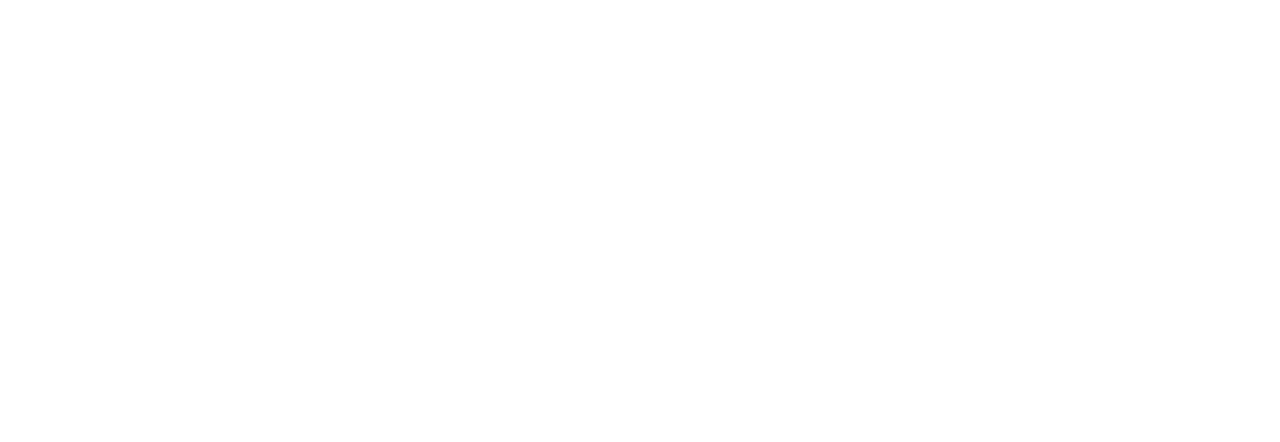
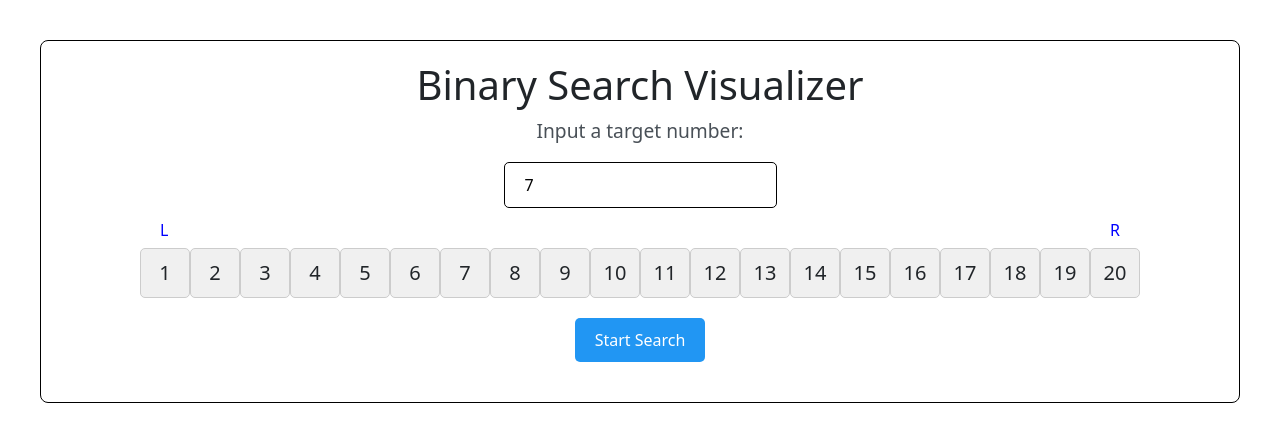
Before and after one commit to Joshua-Onley/AlgorithmsVisualiser, a React (Vite) app: page /binary-search in a window 1280 px wide. Before the commit this address had no page. Shown: the top 442 px of the page. Built offline with nearby package versions, Linux system fonts and the light colour scheme.

Commit message:
Added binary search animation - still improvements to be made

```diff
--- a/src/App.tsx
+++ b/src/App.tsx
@@ -2,6 +2,7 @@
 import { BrowserRouter as Router, Route, Routes } from "react-router-dom";
 import ListGroup from "./components/ListGroup";
 import LinearSearchVisualizer from "./components/LinearSearchAnimation"; // Import your visualizer component
+import BinarySearchVisualizer from "./components/BinarySearchAnimation";
 import "./App.css"
 
 
@@ -12,6 +13,7 @@
         <Routes>
           <Route path="/" element={<ListGroup />} />
           <Route path="/linear-search" element={<LinearSearchVisualizer />} />
+          <Route path="/binary-search" element={<BinarySearchVisualizer />} /> {/* Add the binary search route */}
         </Routes>
       </div>
     </Router>
--- a/src/components/BinarySearchAnimation.tsx
+++ b/src/components/BinarySearchAnimation.tsx
@@ -1,27 +1,135 @@
-// This line imports the react library, which is necessary to use JSX (the syntax used in React to define components)
-// useState, useEffect, and useRef are React hooks
-//useState: allows you to add state to functional components
-//useEffect: allows you to perform sideaffects in your component (e.g., fetching data/subscriptions)
-//useRef: Creates a mutable object that persists for the full lifetime of the component, often used to store a reference to a DOM element or to hold values across renders
 import React, { useState, useEffect, useRef } from "react";
-
-// imports the motion component from the framer-motion library, which is used for animations
 import { motion } from "framer-motion";
-
-// imports CSS file for styling
 import "../App.css";
 
 function BinarySearchVisualizer() {
-    const initialArray = [5, 3, 8, 2, 7, 9, 1];
-    const [array, setArray] = useState(initialArray);
-    const [target, setTarget] = useState(7);
-    const [currentIndex, setCurrentIndex] = useState(-1);
-    const [found, setFound] = useState<boolean | null>(null);
-    const [searching, setSearching] = useState(false);
-    const intervalRef = useRef<number | null>(null);
+    const initialArray = [1, 2, 3, 4, 5, 6, 7, 8, 9, 10, 11, 12, 13, 14, 15, 16, 17, 18, 19, 20]; // Initial array for binary search (sorted)
+    const [array, setArray] = useState(initialArray); // State to manage the array
+    const [target, setTarget] = useState(7); // Default target value
+    const [left, setLeft] = useState(0); // Left boundary of the array
+    const [right, setRight] = useState(array.length - 1); // Right boundary of the array
+    const [mid, setMid] = useState((left + right) / 2); // Mid point of the array
+    const [currentIndex, setCurrentIndex] = useState<number | null>(null); // state variable to keep track of the current index being searched
+    const [found, setFound] = useState<boolean | null>(null); // variable to determine if the target has been found
+    const [searching, setSearching] = useState(false); // variable to indicate if the search is in progress
+    const intervalRef = useRef<number | null>(null); // reference to store the interval ID for clearing it later
+    // Binary Search function with animation
+    const binarySearch = () => {
+        let l = 0; // left pointer initially set to 0
+        let r = array.length - 1; // right pointer initially set to the last index of the array
 
-    const binarySearch = () => {
+        setSearching(true);
 
-    }
+        intervalRef.current = window.setInterval(() => {
+            if (l <= r) {
+                const mid = Math.floor((l + r) / 2); // Find the middle index
+                setCurrentIndex(mid); // Highlight the current mid index
+                setLeft(l); // Set left pointer
+                setRight(r); // Set right pointer
+                setMid(mid); // set mid pointer
 
+                if (array[mid] === target) {
+                    setFound(true); // If the element is found
+                    clearInterval(intervalRef.current!);
+                    setSearching(false);
+                } else if (array[mid] < target) {
+                    l = mid + 1; // Search the right half
+                } else {
+                    r = mid - 1; // Search the left half
+                }
+            } else {
+                setFound(false); // If target is not found
+                clearInterval(intervalRef.current!);
+                setSearching(false);
+            }
+        }, 2000); // Adjust the delay to control animation speed
+    };
+
+    // Handle search button click
+    const handleSearch = () => {
+        setLeft(0);
+        setRight(array.length - 1);
+        setCurrentIndex(null);
+        setFound(null);
+        binarySearch();
+        setMid(Math.floor((0 + (array.length - 1)) / 2));
+    };
+
+    useEffect(() => {
+        return () => clearInterval(intervalRef.current!);
+    }, []);
+
+    return (
+        <div className="search-container">
+            <h1>Binary Search Visualizer</h1>
+            <p>Input a target number:</p>
+            <input
+                type="number"
+                value={target}
+                onChange={(e) => setTarget(Number(e.target.value))}
+                className="target-input"
+            />
+            <div className="array-container">
+                {array.map((item, index) => (
+                    <div key={index} style={{ position: "relative", display: "inline-block" }}>
+                        {/* Render L above the left pointer index */}
+                        {index === left && (
+                            <motion.div
+                                style={{ position: "absolute", top: -30, left: 20, color: "blue" }}
+                                initial={{ opacity: 0 }}
+                                animate={{ opacity: 1 }}
+                                transition={{ duration: 0.5 }}
+                            >
+                                L
+                            </motion.div>
+                        )}
+                        {/* Render R above the right pointer index */}
+                        {index === right && (
+                            <motion.div
+                                style={{ position: "absolute", top: -30, left: 20, color: "blue" }}
+                                initial={{ opacity: 0 }}
+                                animate={{ opacity: 1 }}
+                                transition={{ duration: 0.5 }}
+                            >
+                                R
+                            </motion.div>
+                        )}
+                        {/* Render L above the left pointer index */}
+                        {index === mid && (
+                            <motion.div
+
+                                style={{ position: "absolute", top: -30, left: 20, color: "blue" }}
+                                initial={{ opacity: 0 }}
+                                animate={{ opacity: 1 }}
+                                transition={{ duration: 0.5 }}
+                            >
+                                M
+                            </motion.div>
+                        )}
+                        {/* Render array item */}
+                        <motion.div
+                            className={`array-item ${index === currentIndex ? "highlight" : ""} ${
+                                found && index === currentIndex ? "found" : ""
+                            }`}
+                            initial={{ scale: 1 }}
+                            animate={{ scale: index === currentIndex ? 1.2 : 1 }}
+                            transition={{ duration: 0.5 }}
+                        >
+                            {item}
+                        </motion.div>
+                    </div>
+                ))}
+            </div>
+            <button onClick={handleSearch} className="btn-search" disabled={searching}>
+                {searching ? "Searching..." : "Start Search"}
+            </button>
+            {found !== null && (
+                <p className="result">
+                    {found ? `Element ${target} found at index ${currentIndex}` : `Element ${target} not found`}
+                </p>
+            )}
+        </div>
+    );
 }
+
+export default BinarySearchVisualizer;
--- a/src/components/ListGroup.tsx
+++ b/src/components/ListGroup.tsx
@@ -24,7 +24,8 @@
         <li className="list-group-item">
           <Link to="/linear-search">Linear Search</Link> {/* Link added */}
         </li>
-        <li className="list-group-item">Binary Search</li>
+        <li className="list-group-item">
+          <Link to="binary-search">Binary Search</Link></li>
         <li className="list-group-item">Interpolation Search</li>
         <li className="list-group-item">Exponential Search</li>
 
```
